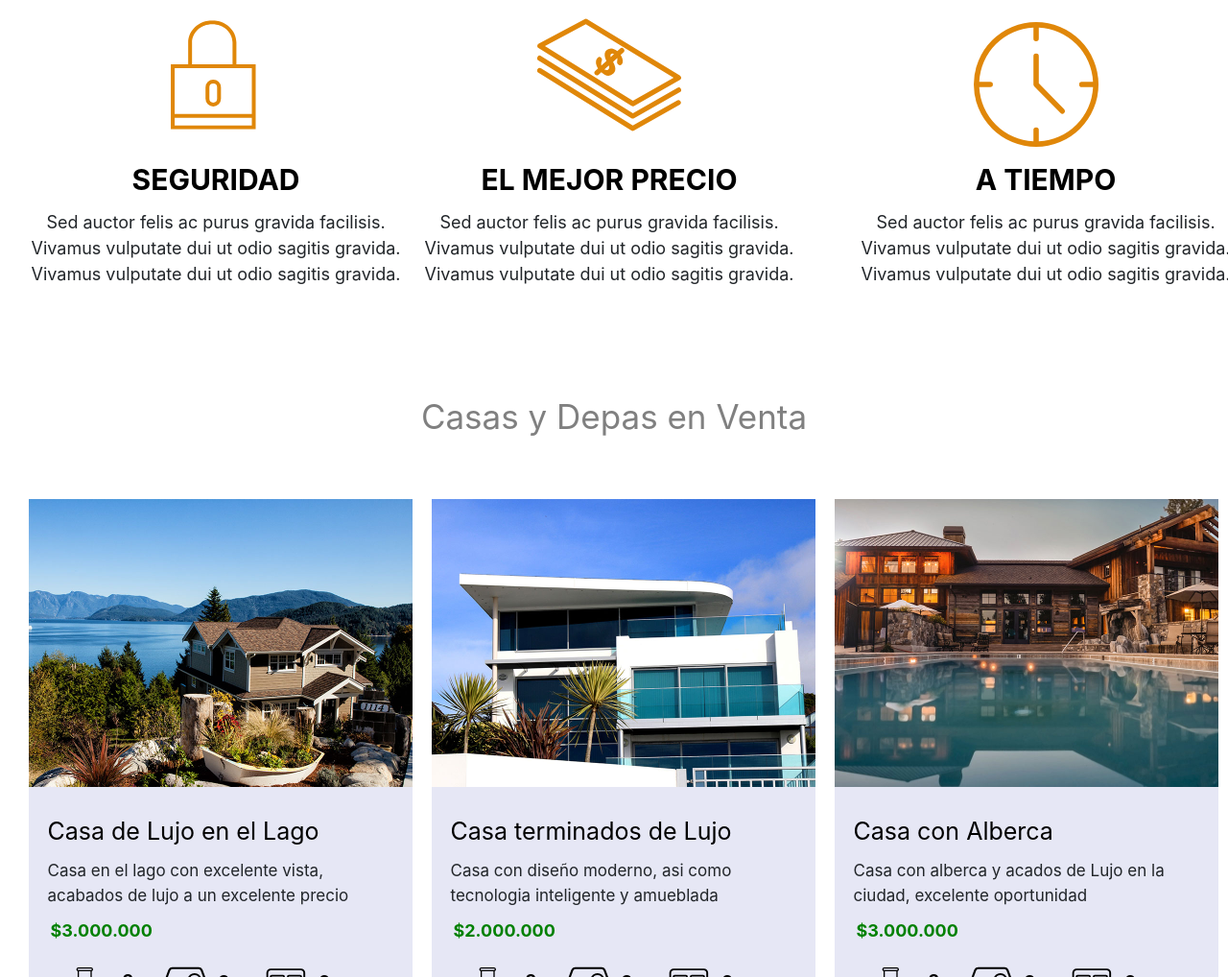
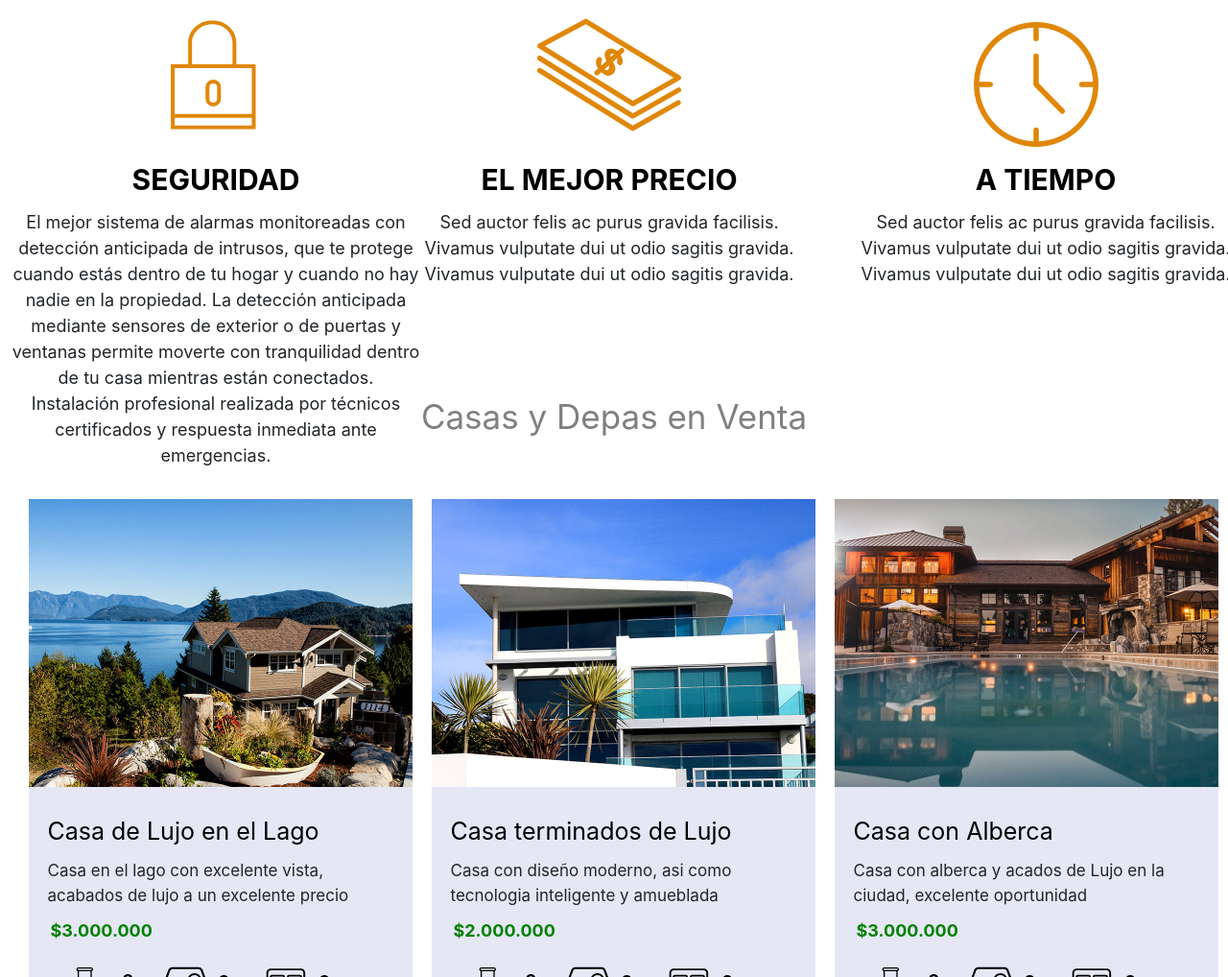
Before and after one commit to vilma-rojas/imax-ventas, a plain HTML site: page index.html in a window 1280 px wide. Shown: the part 1080-2098 px from the top of the page at 96% size. Drawn offline with nearby package versions, Linux system fonts and the light colour scheme; files whose address does not match are found by name.

Commit message:
update card seguridad

```diff
--- a/index.html
+++ b/index.html
@@ -60,7 +60,7 @@
 
 
 
-                      <p class="card-text">Sed auctor felis ac purus gravida facilisis. Vivamus vulputate dui ut odio sagitis gravida. Vivamus vulputate dui ut odio sagitis gravida.</p>
+                      <p class="card-text">El mejor sistema de alarmas monitoreadas con detección anticipada de intrusos, que te protege cuando estás dentro de tu hogar y cuando no hay nadie en la propiedad. La detección anticipada mediante sensores de exterior o de puertas y ventanas permite moverte con tranquilidad dentro de tu casa mientras están conectados. Instalación profesional realizada por técnicos certificados y respuesta inmediata ante emergencias.</p>
 
                   </div>
 
```
